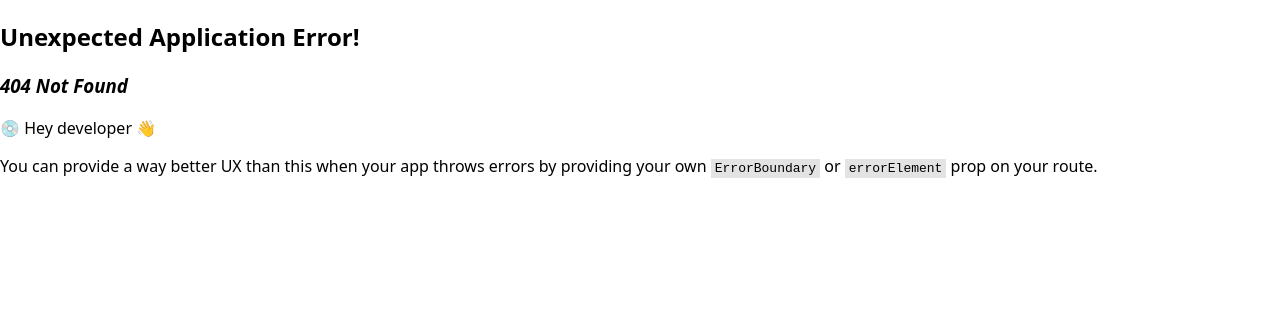
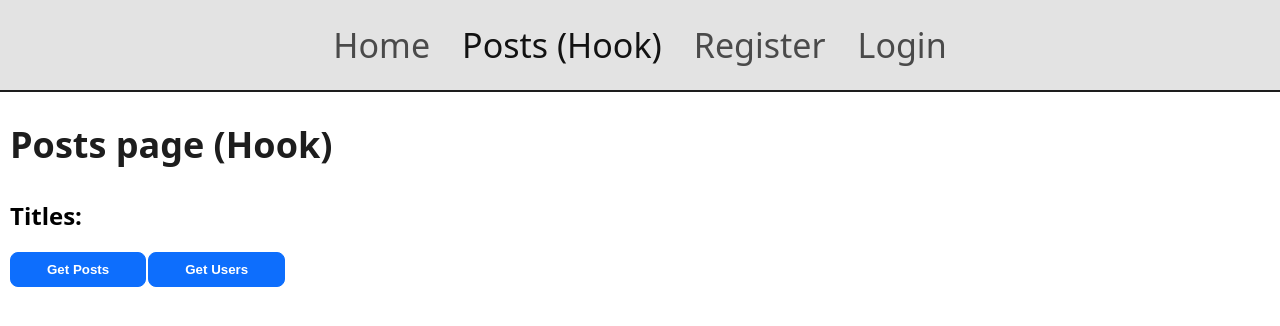
Before and after one commit to capurrooalessandro/aulab-selfwork-react-router, a React (Vite) app: page /posts in a window 1280 px wide. Before the commit this address had no page. Shown: the top 326 px of the page. Built offline with nearby package versions, Linux system fonts and the light colour scheme.

Commit message:
updated files (Selfwork Custom Hooks)

```diff
--- a/src/components/Navbar.jsx
+++ b/src/components/Navbar.jsx
@@ -1,19 +1,22 @@
 import { useContext } from "react"
 import { NavLink } from "react-router"
 import { UserContext } from "../context/UserContext"
-
+import useScroll from "../hooks/useScroll";
 
 export default function Navbar() {
-
+    const [hasScrolled, scrollY] = useScroll();
     const { userData, userLogout } = useContext(UserContext);
 
     return (
-        <nav className="navbar">
+        <nav ref={hasScrolled} className={scrollY > 0 ? "navbar-dark" : "navbar-light"}>
             <ul className="nav-list">
                 <li className="nav-item">
                     <NavLink className="nav-link" to={"/"}>Home</NavLink>
                 </li>
 
+                <li className="nav-item">
+                    <NavLink className="nav-link" to={"/posts"}>Posts (Hook)</NavLink>
+                </li>
                 {
                     (!userData && (
                         <>
--- /dev/null
+++ b/src/hooks/useFetch.js
@@ -0,0 +1,17 @@
+import { useEffect, useState } from "react";
+
+export default function useFetch(url, ...dependencies) {
+    const [data, setData] = useState();
+
+    const getData = async () => {
+        const promise = await fetch(url);
+        const json = await promise.json();
+        setData(json);
+    }
+
+    useEffect(() => {
+        getData();
+    }, dependencies)
+
+    return data;
+}
--- /dev/null
+++ b/src/hooks/useScroll.js
@@ -0,0 +1,16 @@
+import { useState, useRef, useEffect } from "react"
+
+export default function useScroll() {
+    const [scrollY, setScrollY] = useState(0);
+    const ref = useRef();
+
+    const onScroll = () => {
+        setScrollY(window.scrollY);
+    }
+
+    useEffect(() => {
+        window.addEventListener("scroll", onScroll);
+    }, [])
+
+    return [ref, scrollY]
+}
--- a/src/index.css
+++ b/src/index.css
@@ -11,7 +11,8 @@
 	--form-background-focus: #ececec;
 	--form-color-focus: #303030;
 	--navbar-border-bottom: #1d1d1d;
-	--navbar-color: #e3e3e3;
+	--navbar-color-light: #e3e3e3;
+	--navbar-color-dark: #969696;
 	--nav-link: #4a4a4a;
 	--nav-link-hover: #2a2a2a;
 	--nav-link-active: #121212;
@@ -31,23 +32,37 @@ body {
 	padding: 0 0 90px 0;
 }
 
-.navbar {
+.navbar-light, .navbar-dark{
 	position: fixed;
 	left: 0;
 	right: 0;
-	height: auto;
-	background-color: var(--navbar-color);
+	height: 326px;
 	display: flex;
 	justify-content: center;
+	background-color: var(--navbar-color-light);
 	border-bottom: var(--navbar-border-bottom);
 	border-bottom-width: 2px;
 	border-bottom-style: solid;
 }
 
+.navbar-dark {
+	height: 396px;
+	background-color: var(--navbar-color-dark);
+}
+
 @media (min-width:768px) {
-    .navbar {
+    .navbar-light {
         flex: 0 0 auto;
+		height: 92px;
         margin-top: 0;
+		background-color: var(--navbar-color-light);
+    }
+
+    .navbar-dark {
+        flex: 0 0 auto;
+		height: 182px;
+        margin-top: 0;
+		background-color: var(--navbar-color-dark);
     }
 }
 
--- a/src/routing/router.jsx
+++ b/src/routing/router.jsx
@@ -3,6 +3,7 @@ import { createBrowserRouter } from "react-router";
 import HomePage from "../views/HomePage";
 import Layout from "../components/Layout";
 import InfoPage from "../views/InfoPage";
+import PostsPage from "../views/PostsPage";
 import DetailPage from "../views/DetailPage";
 import RegisterPage from "../views/RegisterPage";
 import LoginPage from "../views/LoginPage";
@@ -22,6 +23,11 @@ export const router = createBrowserRouter([
                 loader: getAllPostsLoader
             },
             {
+                path: "/posts",
+                Component: PostsPage
+
+            },
+            {
                 path: "/info/detail/:id",
                 Component: DetailPage,
                 loader: getSinglePostLoader
--- /dev/null
+++ b/src/views/PostsPage.jsx
@@ -0,0 +1,41 @@
+import { useState } from "react"
+import useFetch from "../hooks/useFetch"
+
+export default function PostsPage() {
+    const [url, setUrl] = useState();
+    const data = useFetch(url, url);
+
+    return (
+        <section className="container">
+            <h1 className="main-title">Posts page (Hook)</h1>
+            <h2>Titles:</h2>
+            <button
+                type="button"
+                onClick={() => setUrl("https://jsonplaceholder.typicode.com/posts")}
+                className="btn btn-primary"
+            >
+                Get Posts
+            </button>
+
+            <button
+                type="button"
+                onClick={() => setUrl("https://jsonplaceholder.typicode.com/users")}
+                className="btn btn-primary"
+            >
+                Get Users
+            </button>
+            <ul>
+                {data &&
+                    data.map((el) => {
+                        return (
+                        <li key={el.id}>
+                            {el.title || el.name}
+                        </li>
+                        )
+                    })
+                }
+            </ul>
+        </section>
+    )
+
+}
```
